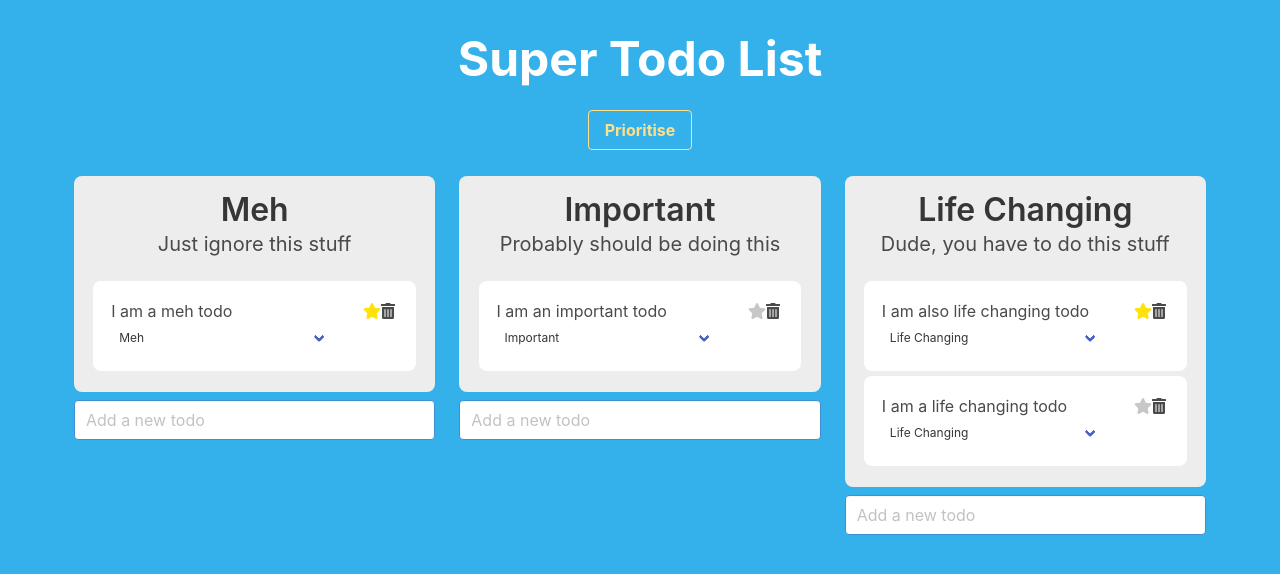
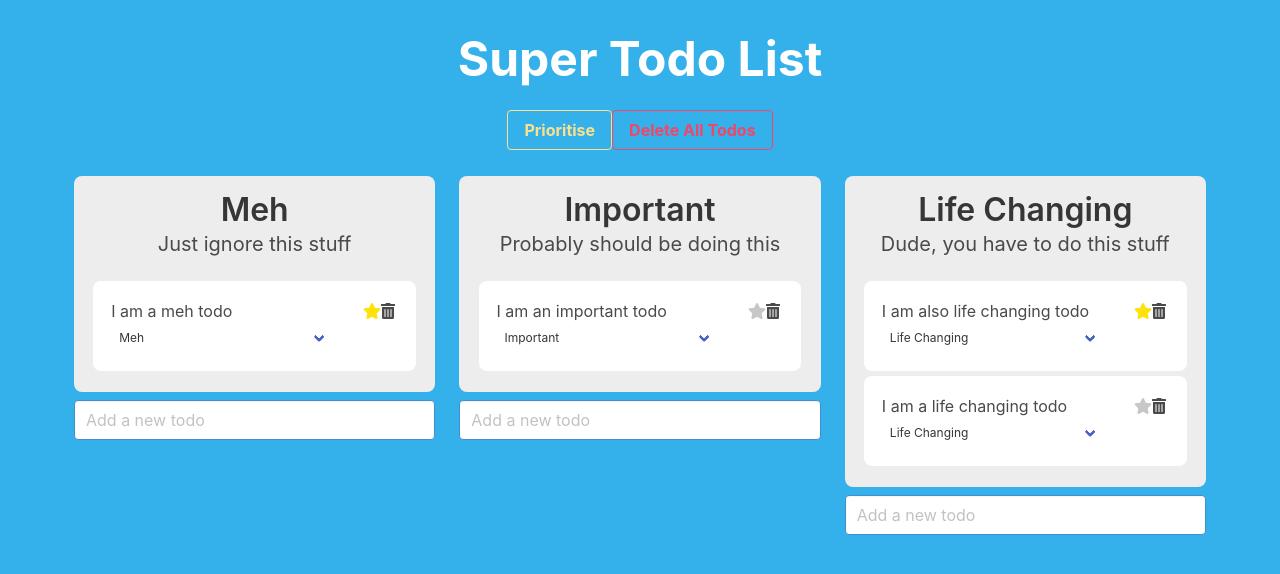
Before and after one commit to alexjackhughes/vue-todo-app, a Vue app: page / in a window 1280 px wide. Shown: the top 574 px of the page. Built offline with nearby package versions, Linux system fonts and the light colour scheme; what vue-lodash would draw is missing.

Commit message:
Added ability to remove all todos

```diff
--- a/src/App.vue
+++ b/src/App.vue
@@ -5,6 +5,9 @@
       <h1 class="title is-1 header-text has-text-white has-text-weight-bold">Super Todo List</h1>
       <a class="button is-warning is-outlined" v-on:click="prioritiseTodos">
         <span class="has-text-weight-bold">Prioritise</span>
+      </a>
+      <a class="button is-danger is-outlined" v-on:click="deleteAllTodos">
+        <span class="has-text-weight-bold">Delete All Todos</span>
       </a>
     </div>
 
@@ -83,6 +86,9 @@ export default {
     },
     deleteTodo: function(id) {
       this.todos = this.todos.filter(todo => todo.id !== id);
+    },
+    deleteAllTodos: function() {
+      this.todos = [];
     }
   },
   data: function() {
```
